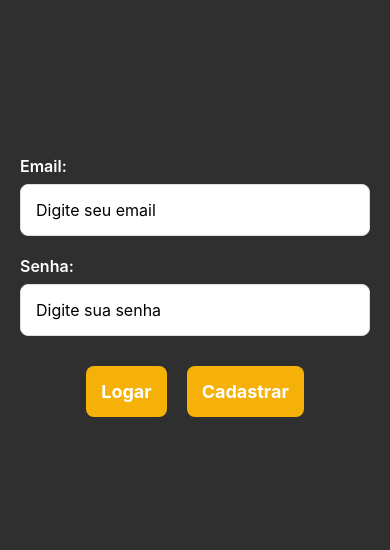
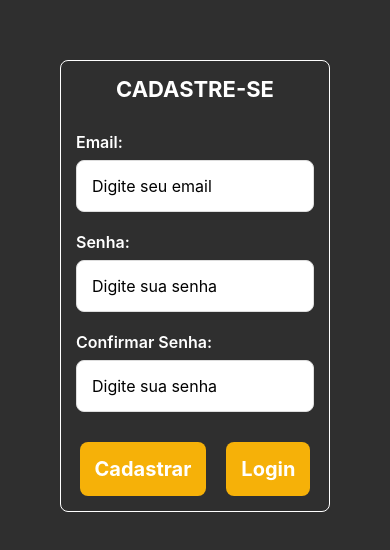
Before and after one commit to gmlebc/DispositivosMoveis1, a React Native app in the folder lista1/: screen / in a window 390 px wide. Shown: the part 136-686 px from the top of the page. Built offline with nearby package versions, Linux system fonts and the light colour scheme.

Commit message:
Exercício 8

```diff
--- a/lista1/App.tsx
+++ b/lista1/App.tsx
@@ -1,20 +1,9 @@
 import { StatusBar } from 'expo-status-bar';
 import { StyleSheet, Text, View } from 'react-native';
-import Exe1 from './screens/Exe1';
-import Exe6 from './screens/Exe6';
-
+import Exe8 from './screens/Exe8';
 
 export default function App() {
   return (
-    <Exe6 />
+    <Exe8 />
   );
 }
-
-// const styles = StyleSheet.create({
-//   container: {
-//     flex: 1,
-//     backgroundColor: '#fff',
-//     alignItems: 'center',
-//     justifyContent: 'center',
-//   },
-// });
--- a/lista1/package.json
+++ b/lista1/package.json
@@ -11,6 +11,7 @@
   },
   "dependencies": {
     "@expo/metro-runtime": "~5.0.4",
+    "@react-native-picker/picker": "^2.11.1",
     "expo": "^53.0.22",
     "expo-constants": "~17.1.7",
     "expo-image": "~2.4.0",
--- a/lista1/screens/Exe6.tsx
+++ /dev/null
@@ -1,144 +0,0 @@
-import React, { useState } from "react";
-import {
-  StyleSheet,
-  View,
-  Text,
-  TextInput,
-  TouchableOpacity,
-  Keyboard,
-  SafeAreaView,
-} from "react-native";
-
-export default function Exe7() {
-  const [email, setEmail] = useState("");
-  const [password, setPassword] = useState("");
-  const [savedData, setSavedData] = useState<{
-    email: string;
-    password: string;
-  } | null>(null);
-
-  const handleLogin = () => {
-    if (email && password) {
-      setSavedData({ email, password });
-      Keyboard.dismiss();
-    }
-
-    setEmail("");
-    setPassword("");
-  };
-
-  const dismissKeyboard = () => {
-    Keyboard.dismiss();
-  };
-
-  return (
-    <SafeAreaView style={styles.master}>
-      <View style={styles.container}>
-        <View style={styles.inputContainer}>
-          <Text style={styles.label}>Email:</Text>
-          <TextInput
-            style={styles.input}
-            value={email}
-            onChangeText={setEmail}
-            placeholder="Digite seu email"
-            autoCapitalize="none"
-            autoComplete="email"
-            autoCorrect={false}
-            keyboardType="email-address"
-          />
-        </View>
-
-        <View style={styles.inputContainer}>
-          <Text style={styles.label}>Senha:</Text>
-          <TextInput
-            style={styles.input}
-            value={password}
-            onChangeText={setPassword}
-            placeholder="Digite sua senha"
-            secureTextEntry={true}
-            maxLength={8}
-          />
-        </View>
-
-        <View style={styles.buttonContainer}>
-          <TouchableOpacity style={styles.button} onPress={handleLogin}>
-            <Text style={styles.buttonText}>Logar</Text>
-          </TouchableOpacity>
-
-          <TouchableOpacity style={styles.button} onPress={handleLogin}>
-            <Text style={styles.buttonText}>Cadastrar</Text>
-          </TouchableOpacity>
-
-        </View>
-
-        {savedData && (
-          <View style={styles.savedDataContainer}>
-            <Text style={styles.text}>Dados de Login:</Text>
-            <Text style={styles.text}>Email: {savedData.email}</Text>
-            <Text style={styles.text}>Senha: {savedData.password}</Text>
-          </View>
-        )}
-      </View>
-    </SafeAreaView>
-  );
-}
-
-const styles = StyleSheet.create({
-  master: {
-    flex: 1,
-    backgroundColor: "#2F2F2F",
-  },
-  container: {
-    flex: 1,
-    flexDirection: "column",
-    justifyContent: "center",
-    padding: 20,
-  },
-  inputContainer: {
-    width: "100%",
-    marginBottom: 20,
-  },
-  label: {
-    fontSize: 16,
-    marginBottom: 8,
-    fontWeight: "600",
-    color: "white",
-  },
-  input: {
-    backgroundColor: "white",
-    padding: 15,
-    borderRadius: 8,
-    borderWidth: 1,
-    borderColor: "#ddd",
-    fontSize: 16,
-  },
-  button: {
-    backgroundColor: "#F6B108",
-    padding: 15,
-    borderRadius: 8,
-    alignItems: "center",
-    marginTop: 10,
-  },
-  buttonText: {
-    flex: 1,
-    color: "white",
-    fontSize: 18,
-    fontWeight: "bold",
-  },
-  savedDataContainer: {
-    marginTop: 30,
-    padding: 15,
-    backgroundColor: "#3F3F3F",
-    borderRadius: 8,
-  },
-  text: {
-    color: "white",
-    fontSize: 16,
-    marginBottom: 5,
-  },
-  buttonContainer: {
-    gap: 20,
-    justifyContent: "center",
-    flexDirection: "row",
-    },
-});
--- /dev/null
+++ b/lista1/screens/Exe8.tsx
@@ -0,0 +1,177 @@
+import React, { useState } from "react";
+import {
+  StyleSheet,
+  View,
+  Text,
+  TextInput,
+  TouchableOpacity,
+  Keyboard,
+  SafeAreaView,
+} from "react-native";
+
+export default function exe8() {
+  const [email, setEmail] = useState("");
+  const [password, setPassword] = useState("");
+  const [confirmPassword, setConfirmPassword] = useState("");
+  const [savedData, setSavedData] = useState<{
+    email: string;
+    password: string;
+  } | null>(null);
+
+  const handleSave = () => {
+    if (email && password && confirmPassword === password) {
+      setSavedData({ email, password });
+      Keyboard.dismiss();
+    }
+  };
+
+  const dismissKeyboard = () => {
+    Keyboard.dismiss();
+  };
+
+  return (
+    <>
+    <SafeAreaView style={styles.master}>
+
+        <View style={styles.border}>
+          <Text style={styles.title}>CADASTRE-SE</Text>
+
+          <View style={styles.inputContainer}>
+            <Text style={styles.label}>Email:</Text>
+            <TextInput
+              style={styles.input}
+              value={email}
+              onChangeText={setEmail}
+              placeholder="Digite seu email"
+              autoCapitalize="none"
+              autoComplete="email"
+              autoCorrect={false}
+              keyboardType="email-address"
+            />
+          </View>
+
+          <View style={styles.inputContainer}>
+            <Text style={styles.label}>Senha:</Text>
+            <TextInput
+              style={styles.input}
+              value={password}
+              onChangeText={setPassword}
+              placeholder="Digite sua senha"
+              secureTextEntry={true}
+              maxLength={8}
+            />
+          </View>
+
+          <View style={styles.inputContainer}>
+            <Text style={styles.label}>Confirmar Senha:</Text>
+            <TextInput
+              style={styles.input}
+              value={confirmPassword}
+              onChangeText={setConfirmPassword}
+              placeholder="Digite sua senha"
+              secureTextEntry={true}
+              maxLength={8}
+            />
+          </View>
+
+          <View style={styles.buttonContainer}>
+            <TouchableOpacity style={styles.button} onPress={handleSave}>
+              <Text style={styles.buttonText}>Cadastrar</Text>
+            </TouchableOpacity>
+
+            <TouchableOpacity style={styles.button} onPress={handleSave}>
+              <Text style={styles.buttonText}>Login</Text>
+            </TouchableOpacity>
+          </View>
+
+          {savedData && (
+            <View>
+              <Text style={styles.text}>Dados Salvos:</Text>
+              <Text style={styles.text}>Email: {savedData.email}</Text>
+              <Text style={styles.text}>Senha: {savedData.password}</Text>
+            </View>
+          )}
+        </View>
+      </SafeAreaView>
+    </>
+  );
+}
+
+const styles = StyleSheet.create({
+  master: {
+    flex: 1,
+    backgroundColor: "#2F2F2F",
+    alignItems: "center",
+    justifyContent: "center",
+  },
+
+  border: {
+    borderRadius: 8,
+    borderWidth: 1,
+    borderColor: "#ffff",
+    padding: 15,
+    maxWidth: 270,
+    width: "100%",
+  },
+
+  title: {
+    fontSize: 22,
+    fontWeight: "bold",
+    color: "white",
+    textAlign: "center",
+    marginBottom: 30,
+  },
+
+  container: {
+    flex: 1,
+    flexDirection: "column",
+    justifyContent: "center",
+  },
+  inputContainer: {
+    width: "100%",
+    marginBottom: 20,
+  },
+  label: {
+    fontSize: 16,
+    marginBottom: 8,
+    fontWeight: "600",
+    color: "white",
+  },
+  input: {
+    backgroundColor: "white",
+    padding: 15,
+    borderRadius: 8,
+    borderWidth: 1,
+    borderColor: "#ddd",
+    fontSize: 16,
+  },
+  button: {
+    backgroundColor: "#F6B108",
+    padding: 15,
+    borderRadius: 8,
+    alignItems: "center",
+    marginTop: 10,
+  },
+  buttonText: {
+
+    color: "white",
+    fontSize: 20,
+    fontWeight: "bold",
+  },
+  savedDataContainer: {
+    marginTop: 30,
+    padding: 15,
+    backgroundColor: "#3F3F3F",
+    borderRadius: 8,
+  },
+  text: {
+    color: "white",
+    fontSize: 16,
+    marginBottom: 5,
+  },
+  buttonContainer: {
+    gap: 20,
+    justifyContent: "center",
+    flexDirection: "row",
+  },
+});
```
Also changed, not shown: 1 other file (tests, documents, lock files or other folders).
